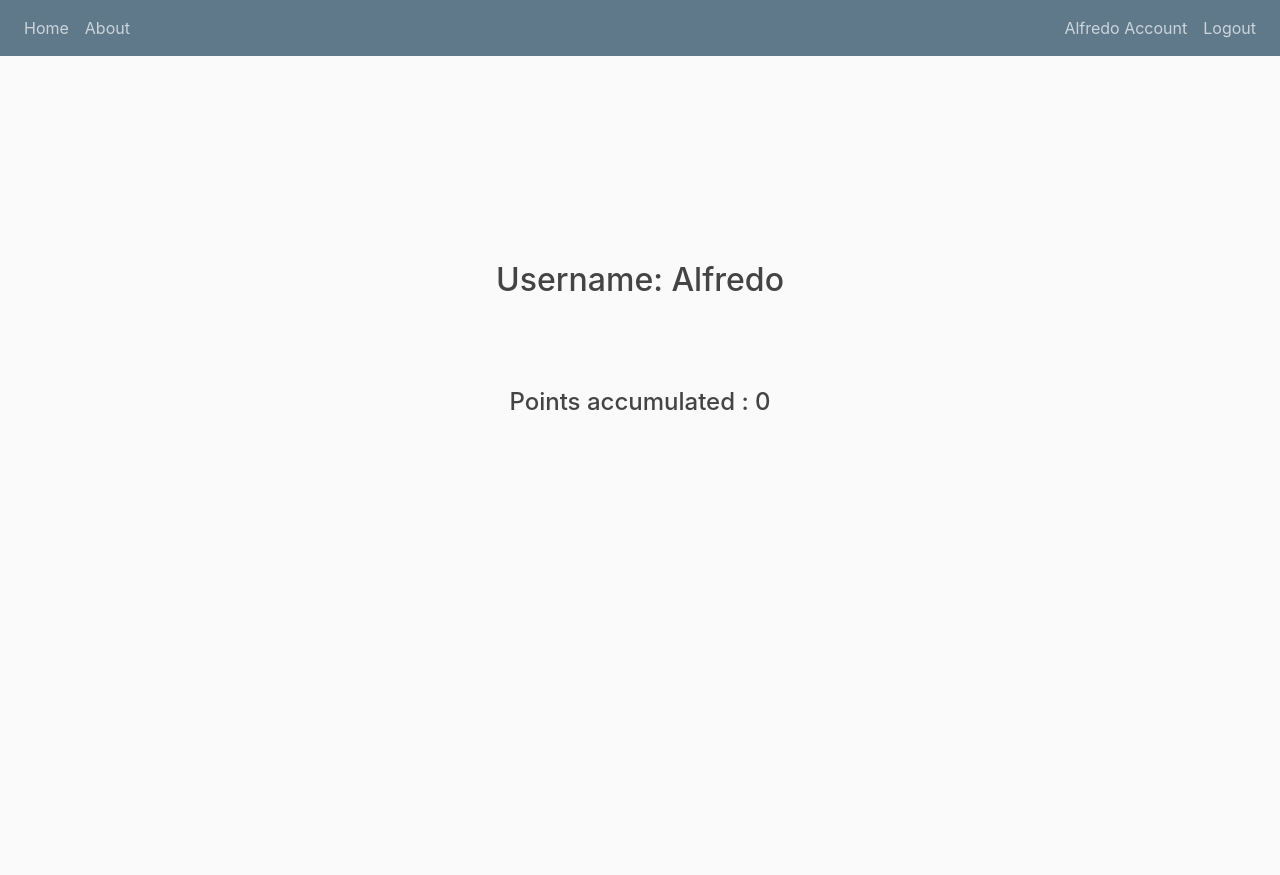
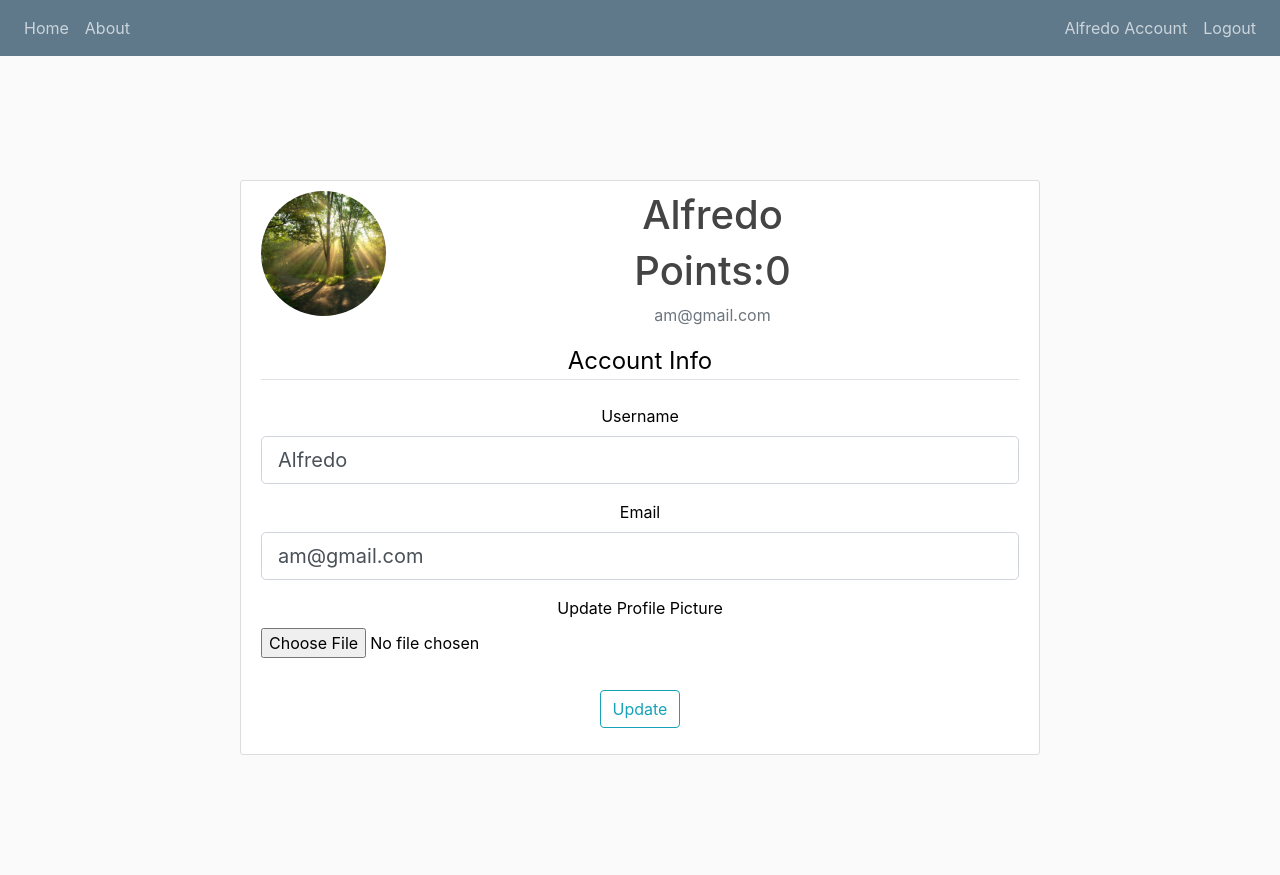
Before and after one commit to AlfredMtz/dragonb-txt-game, a Flask app: page /account in a window 1280 px wide. Before the commit the page ends 410 px from the top, so only its background shows below. Run offline with Flask 2, Linux system fonts and the light colour scheme; a user stored in the database is signed in; some libraries are stand-ins or nearby versions.

Commit message:
several updates

```diff
--- a/dragonb_game/forms.py
+++ b/dragonb_game/forms.py
@@ -1,4 +1,6 @@
 from flask_wtf import FlaskForm
+from flask_wtf.file import FileField, FileAllowed
+from flask_login import current_user
 from wtforms import StringField, PasswordField, SubmitField, BooleanField
 from wtforms.validators import DataRequired, Length, Email, EqualTo, ValidationError
 from dragonb_game.models import User
@@ -32,3 +34,24 @@ class LoginForm(FlaskForm):
     password = PasswordField('Password', validators=[DataRequired()])
     remember = BooleanField('Remember Me')
     submit = SubmitField('Login')
+
+
+class UpdateAccountForm(FlaskForm):
+    username = StringField('Username',
+                           validators=[DataRequired(), Length(min=2, max=20)])
+    email = StringField('Email',
+                        validators=[DataRequired(), Email()])
+    picture = FileField('Update Profile Picture', validators=[FileAllowed(['jpg', 'png'])])
+    submit = SubmitField('Update')
+
+    def validate_username(self, username):
+        if username.data != current_user.username:
+            user = User.query.filter_by(username=username.data).first()
+            if user:
+                raise ValidationError('That username is taken. Please choose a different one.')
+
+    def validate_email(self, email):
+        if email.data != current_user.email:
+            user = User.query.filter_by(email=email.data).first()
+            if user:
+                raise ValidationError('That email is taken. Please choose a different one.')
--- a/dragonb_game/models.py
+++ b/dragonb_game/models.py
@@ -13,8 +13,7 @@ class User(db.Model, UserMixin):
     id = db.Column(db.Integer, primary_key=True)
     username = db.Column(db.String(20), unique=True, nullable=False)
     email = db.Column(db.String(120), unique=True, nullable=False)
-    image_file = db.Column(db.String(20), nullable=False,
-                           default='default.jpg')
+    image_file = db.Column(db.String(20), nullable=False, default='default.jpg')
     password = db.Column(db.String(60), nullable=False)
     score = db.Column(db.Integer, default=0, nullable=True)
 
--- a/dragonb_game/routes.py
+++ b/dragonb_game/routes.py
@@ -1,6 +1,9 @@
+import os
+import secrets
+from PIL import Image
 from flask import render_template, session, redirect, url_for, escape, request, flash
 from dragonb_game import app, db, bcrypt
-from dragonb_game.forms import RegistrationForm, LoginForm
+from dragonb_game.forms import RegistrationForm, LoginForm, UpdateAccountForm
 from dragonb_game.models import User
 from dragonb_game import planisphere, lexicon, parser
 from flask_login import login_user, current_user, logout_user, login_required
@@ -29,6 +32,90 @@ def index():
 @app.route("/home")
 def home():
     return render_template("home.html")
+
+
+# GAME
+@app.route("/game", methods=['GET', 'POST'])
+def game():
+    # Sessions' key values
+    room_name = session.get('room_name')
+    p_name = planisphere.Player().name
+    p_health = session.get('player_health')
+    e_health = session.get('enemy_health')
+    e_name = session.get('enemy_name')
+    boxmap_counts = session.get('boxmap_counts')
+    dragon_balls = session.get('dragon_balls')
+
+    if request.method == "GET":
+        if room_name:
+            room = planisphere.load_room(room_name)
+            return render_template("show_room.html", room=room, p_name=p_name, p_health=p_health,
+                                   e_name=e_name, e_health=e_health, boxmap_counts=boxmap_counts,
+                                   dragon_balls=dragon_balls)
+        else:
+            pass
+
+    else:
+        # request inputed data in client's side web page.
+        word_list = lexicon.scan(request.form.get('action'))
+        action = parser.parse_sentence(word_list).__str__()
+
+        if room_name and action:
+            room = planisphere.load_room(room_name)
+            next_room = room.go(action)
+
+            while room_name == "map_world" and action != "123":
+                if boxmap_counts < 3:
+                    session['boxmap_counts'] += 1
+                    break
+                else:
+                    break
+
+            if not next_room:
+                if room_name == "map_world" and boxmap_counts == 2:
+                    next_room = room.go("*")
+                    session['room_name'] = planisphere.name_room(next_room)
+
+                elif room_name in ["freezas_grounds", "cell_world", "majinbu_grounds", "synshenron"]:
+                    p_health, e_health = planisphere.combat(p_health, e_health)
+                    session['player_health'] = p_health
+                    session['enemy_health'] = e_health
+                    session['room_name'] = planisphere.name_room(room)
+
+                    if e_health < 10 and room_name == "synshenron":
+                        session['dragon_balls'] += 1
+                        next_room = room.go('player next play')
+                        session['room_name'] = planisphere.name_room(next_room)
+
+                    elif p_health < 10:
+                        next_room = room.go('*')
+                        session['room_name'] = planisphere.name_room(next_room)
+                        # Reseting health values for next fight
+                        session['player_health'] = 100
+                        session['enemy_health'] = 100
+
+                    elif e_health < 10:
+                        session['dragon_balls'] += 2
+                        next_room = room.go('player next play')
+                        session['room_name'] = planisphere.name_room(next_room)
+                        # Reseting health values for next fight
+                        session['player_health'] = 100
+                        session['enemy_health'] = 100
+                else:
+                    # Go back to the same room
+                    session['room_name'] = planisphere.name_room(room)
+
+            else:
+                # Go to next room
+                session['room_name'] = planisphere.name_room(next_room)
+                # And set enemy's name
+                e_name = planisphere.load_room(session['room_name'])
+                session['enemy_name'] = e_name.character
+
+        # Back to /game url function
+        return redirect(url_for("game"))
+
+
 
 
 # REGISTER/CREATE ACCOUNT
@@ -70,11 +157,41 @@ def logout():
     logout_user()
     return redirect(url_for('home'))
 
-# ACCESS YOUR ACCOUNT INFO
-@app.route("/account")
+
+def save_picture(form_picture):
+    random_hex = secrets.token_hex(8)
+    _, f_ext = os.path.splitext(form_picture.filename)
+    picture_fn = random_hex + f_ext
+    picture_path = os.path.join(app.root_path, 'static/profile_pics', picture_fn)
+
+    output_size = (125, 125)
+    i = Image.open(form_picture)
+    i.thumbnail(output_size)
+    i.save(picture_path)
+
+    return picture_fn
+
+
+# ACCOUNT
+@app.route("/account", methods=['GET', 'POST'])
 @login_required
 def account():
-    return render_template("account.html", title='Account')
+    form = UpdateAccountForm()
+    if form.validate_on_submit():
+        if form.picture.data:
+            picture_file = save_picture(form.picture.data)
+            current_user.image_file = picture_file
+            current_user.username = form.username.data
+            current_user.email = form.email.data
+            db.session.commit()
+            flash('Your account has been updated!', 'success')
+            return redirect(url_for('account'))
+    elif request.method == 'GET':
+        form.username.data = current_user.username
+        form.email.data = current_user.email
+    image_file = url_for('static', filename='profile_pics/' + current_user.image_file)
+    return render_template("account.html", title='Account',
+                            image_file=image_file, form=form)
 
 # ABOUT
 @app.route("/about")
@@ -87,89 +204,3 @@ def help():
     room_name = session.get('room_name')
     room = planisphere.load_room(room_name)
     return render_template("help.html", room=room)
-
-
-
-# GAME
-@app.route("/game", methods=['GET', 'POST'])
-def game():
-    # Sessions' key values
-    room_name = session.get('room_name')
-    p_name = planisphere.Player().name
-    p_health = session.get('player_health')
-    e_health = session.get('enemy_health')
-    e_name = session.get('enemy_name')
-    boxmap_counts = session.get('boxmap_counts')
-    dragon_balls = session.get('dragon_balls')
-
-
-    if request.method == "GET":
-        if room_name:
-            room = planisphere.load_room(room_name)
-            return render_template("show_room.html", room=room, p_name=p_name, p_health=p_health,
-                                   e_name=e_name, e_health=e_health, boxmap_counts=boxmap_counts,
-                                   dragon_balls=dragon_balls)
-        else:
-            pass
-
-
-    else:
-        # request inputed data in client's side web page.
-        word_list = lexicon.scan(request.form.get('action'))
-        action = parser.parse_sentence(word_list).__str__()
-
-        if room_name and action:
-            room = planisphere.load_room(room_name)
-            next_room = room.go(action)
-
-            while room_name =="map_world" and action != "123":
-                if boxmap_counts < 3:
-                    session['boxmap_counts'] += 1
-                    break
-                else:
-                    break
-
-            if not next_room:
-                if room_name == "map_world" and boxmap_counts == 2:
-                    next_room = room.go("*")
-                    session['room_name'] = planisphere.name_room(next_room)
-
-                elif room_name in ["freezas_grounds", "cell_world", "majinbu_grounds", "synshenron"]:
-                    p_health, e_health = planisphere.combat(p_health, e_health)
-                    session['player_health'] = p_health
-                    session['enemy_health'] = e_health
-                    session['room_name'] = planisphere.name_room(room)
-
-
-                    if e_health < 10 and room_name == "synshenron":
-                        session['dragon_balls'] += 1
-                        next_room = room.go('player next play')
-                        session['room_name'] = planisphere.name_room(next_room)
-
-                    elif p_health < 10:
-                        next_room = room.go('*')
-                        session['room_name'] = planisphere.name_room(next_room)
-                        # Reseting health values for next fight
-                        session['player_health'] = 100
-                        session['enemy_health'] = 100
-
-                    elif e_health < 10:
-                        session['dragon_balls'] += 2
-                        next_room = room.go('player next play')
-                        session['room_name'] = planisphere.name_room(next_room)
-                        # Reseting health values for next fight
-                        session['player_health'] = 100
-                        session['enemy_health'] = 100
-                else:
-                    # Go back to the same room
-                    session['room_name'] = planisphere.name_room(room)
-
-            else:
-                # Go to next room
-                session['room_name'] = planisphere.name_room(next_room)
-                # And set enemy's name
-                e_name = planisphere.load_room(session['room_name'])
-                session['enemy_name'] = e_name.character
-
-        # Back to /game url function
-        return redirect(url_for("game"))
--- a/dragonb_game/templates/account.html
+++ b/dragonb_game/templates/account.html
@@ -1,5 +1,59 @@
 {% extends "layout.html" %}
 {% block content %}
-    <h2 style="line-height: 200px;">Username: {{ current_user.username }}</h2>
-    <h4>Points accumulated : {{ current_user.score }}</h4>
+    <div class="content-section">
+        <div class="media">
+            <img class="rounded-circle account-img" src="{{ image_file }}">
+            <div class="media-body">
+                <h2 class="account-heading">{{ current_user.username }}</h2>
+                <h2 class="account-heading">Points:{{ current_user.score }}</h2>
+                <p class="text-secondary">{{ current_user.email }}</p>
+            </div>
+        </div>
+            <form method="POST" action="" enctype="multipart/form-data">
+                {{form.hidden_tag() }}
+                <fieldset class="form-group">
+                    <legend class="border-bottom mb-4">Account Info</legend>
+                    <div class="form-group">
+                        {{form.username.label(class="form-control-label") }}
+                        {% if form.username.errors %}
+                        {{ form.username(class="form-control form-control-lg is-invalid") }}
+                        <div class="invalid-feedback">
+                            {% for error in form.username.errors %}
+                            <span>{{ error }}</span>
+                            {% endfor%}
+                        </div>
+                        {% else %}
+                        {{form.username(class="form-control form-control-lg") }}
+                        {% endif %}
+
+                    </div>
+                    <div class="form-group">
+                        {{ form.email.label(class="form-control-label") }}
+                        {% if form.email.errors %}
+                        {{ form.email(class="form-control form-control-lg is-invalid") }}
+                        <div class="invalid-feedback">
+                            {% for error in form.email.errors %}
+                            <span>{{ error }}</span>
+                            {% endfor%}
+                        </div>
+                        {% else %}
+                        {{form.email(class="form-control form-control-lg") }}
+                        {% endif %}
+                    </div>
+                    <div class="form-group">
+                        {{ form.picture.label() }}
+                        {{ form.picture(class="form-control-file") }}
+                        {% if form.picture.errors %}
+                            {% for error in form.picture.errors %}
+                                <span class="text-danger">{{ error }}</span></br>
+                            {% endfor %}
+                        {% endif%}
+                    </div>
+                </fieldset>
+                <div class="form-group">
+                    {{ form.submit(class="btn btn-outline-info") }}
+                </div>
+            </form>
+        </div>
+    </div>
 {% endblock content %}
```
Also changed, not shown: dragonb_game/test.py (added, +30 -0 lines), dragonb_game/samplefile.txt (added), dragonb_game/site.db (added), dragonb_game/static/profile_pics/2b906a7769d74210.jpg (added), dragonb_game/static/profile_pics/4aaa377a3efe3390.jpg (added), dragonb_game/static/profile_pics/ab7a88f98bd969ab.jpg (added), dragonb_game/static/profile_pics/default.jpg (added), dragonb_game/static/profile_pics/dfa529a141d017c2.png (added), dragonb_game/static/profile_pics/e66d9ce15a8fe90b.jpg (added), 1 other file.
